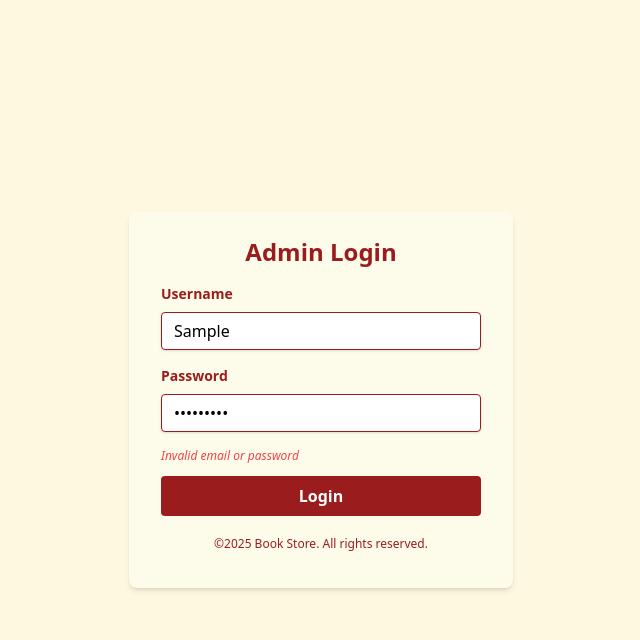
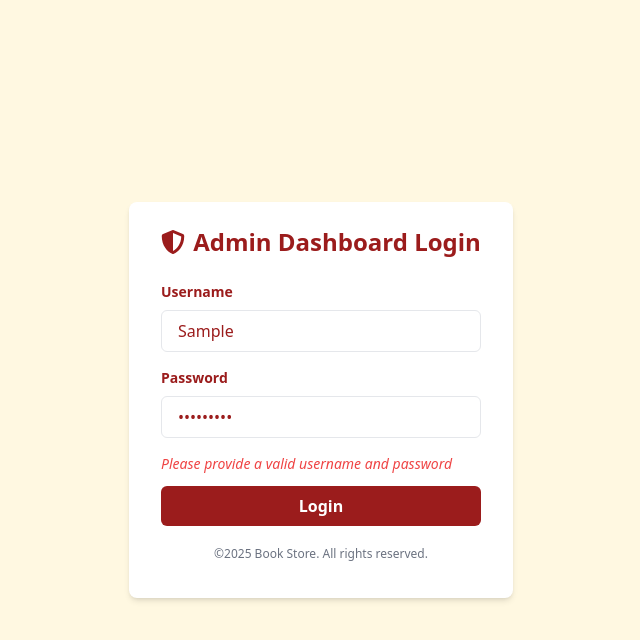
Before and after one commit to acagliol/Bookscape-MERN, a React (Vite) app in the folder frontend/: page /admin in a window 1280 px wide. Both pictures are taken after typing "Sample", "Sample123" into the empty fields and a click on the button "Login". Shown: the top 640 px of the page, without its empty margins (319-959 px from the left). Built offline with nearby package versions, Linux system fonts and the light colour scheme; no server answers.

Commit message:
Fixing admin login

```diff
--- a/frontend/src/components/AdminLogin.jsx
+++ b/frontend/src/components/AdminLogin.jsx
@@ -1,48 +1,52 @@
 import React, { useState } from "react";
-import { useNavigate } from "react-router-dom";
 import { useForm } from "react-hook-form";
 import axios from "axios";
-import getBaseURL from "../utils/baseURL";
+import getBaseUrl from "../utils/baseURL";
+import { useNavigate } from "react-router-dom";
+import { FaShieldAlt } from "react-icons/fa";
 
-const Login = () => {
+const AdminLogin = () => {
   const [message, setMessage] = useState("");
-  const navigate = useNavigate();
-
   const {
     register,
     handleSubmit,
     formState: { errors },
   } = useForm();
 
+  const navigate = useNavigate();
+
   const onSubmit = async (data) => {
-    console.log(data);
     try {
-      const response = await axios.post(`${getBaseURL()}/api/auth/admin`, data, {
+      const response = await axios.post(`${getBaseUrl()}/api/auth/admin`, data, {
         headers: {
           "Content-Type": "application/json",
         },
       });
       const auth = response.data;
-      console.log(auth);
+
       if (auth.token) {
         localStorage.setItem("token", auth.token);
         setTimeout(() => {
           localStorage.removeItem("token");
-          alert("Session expired, please login again.");
+          alert("Token has expired! Please login again.");
           navigate("/");
         }, 3600 * 1000);
       }
-      alert("Admin Login successful");
+
+      alert("Admin Login successful!");
       navigate("/dashboard");
     } catch (error) {
-      setMessage("Invalid email or password");
+      setMessage("Please provide a valid username and password");
+      console.error(error);
     }
   };
 
   return (
-    <div className="h-screen flex justify-center items-center bg-[#FFF8E1]">
-      <div className="w-full max-w-sm mx-auto bg-[#FDFCEB] shadow-md rounded-lg px-8 pt-6 pb-9">
-        <h2 className="text-2xl font-semibold text-[#9B1C1C] mb-4 text-center">Admin Login</h2>
+    <div className="h-screen flex justify-center items-center bg-[#FFF8E1] text-[#9B1C1C]">
+      <div className="w-full max-w-sm mx-auto bg-white shadow-md rounded-lg px-8 pt-6 pb-9">
+        <h2 className="text-2xl font-bold mb-6 text-center flex items-center justify-center">
+          <FaShieldAlt className="mr-2" /> Admin Dashboard Login
+        </h2>
 
         <form onSubmit={handleSubmit(onSubmit)}>
           <div className="mb-4">
@@ -53,10 +57,9 @@ const Login = () => {
               {...register("username", { required: true })}
               type="text"
               id="username"
-              placeholder="Enter username"
-              className="shadow appearance-none border border-[#9B1C1C] rounded w-full py-2 px-3 leading-tight focus:outline-none focus:ring-1 focus:ring-[#9B1C1C]"
+              placeholder="Enter your username"
+              className="w-full px-4 py-2 border rounded-md focus:outline-none focus:ring focus:border-[#B85C38]"
             />
-            {errors.username && <p className="text-red-500 text-xs mt-1">Username is required</p>}
           </div>
 
           <div className="mb-4">
@@ -67,27 +70,21 @@ const Login = () => {
               {...register("password", { required: true })}
               type="password"
               id="password"
-              placeholder="Enter password"
-              className="shadow appearance-none border border-[#9B1C1C] rounded w-full py-2 px-3 leading-tight focus:outline-none focus:ring-1 focus:ring-[#9B1C1C]"
+              placeholder="Enter your password"
+              className="w-full px-4 py-2 border rounded-md focus:outline-none focus:ring focus:border-[#B85C38]"
             />
-            {errors.password && <p className="text-red-500 text-xs mt-1">Password is required</p>}
           </div>
+          {message && <p className="text-red-500 text-sm italic mb-3">{message}</p>}
 
-          {message && <p className="text-red-500 text-xs italic mb-3">{message}</p>}
-
-          <div>
-            <button
-              className="bg-[#9B1C1C] w-full hover:bg-[#7A1515] text-white font-bold py-2 rounded focus:outline-none transition"
-            >
-              Login
-            </button>
-          </div>
+          <button className="w-full bg-[#9B1C1C] text-white font-bold py-2 px-4 rounded-md hover:bg-[#B85C38] focus:outline-none">
+            Login
+          </button>
         </form>
 
-        <p className="mt-5 text-center text-[#9B1C1C] text-xs">©2025 Book Store. All rights reserved.</p>
+        <p className="mt-5 text-center text-gray-500 text-xs">©2025 Book Store. All rights reserved.</p>
       </div>
     </div>
   );
 };
 
-export default Login;
+export default AdminLogin;
```
